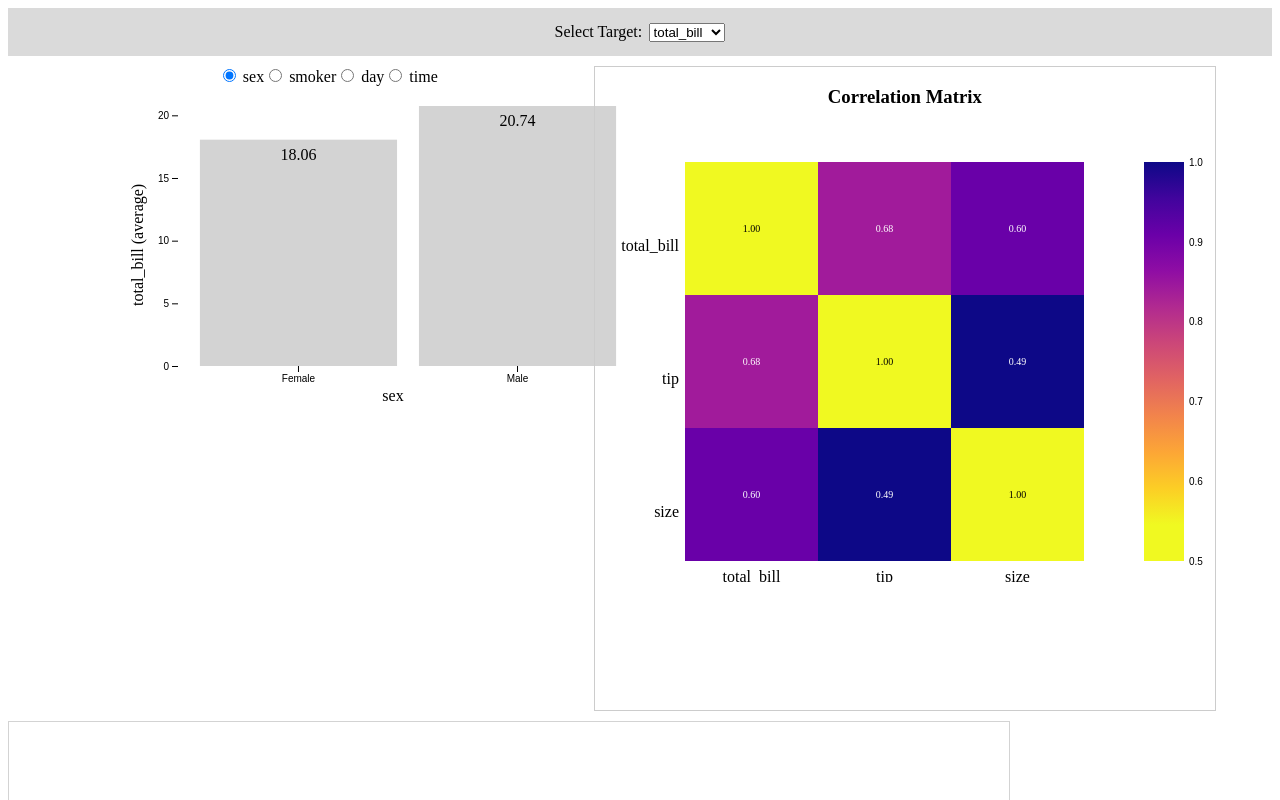
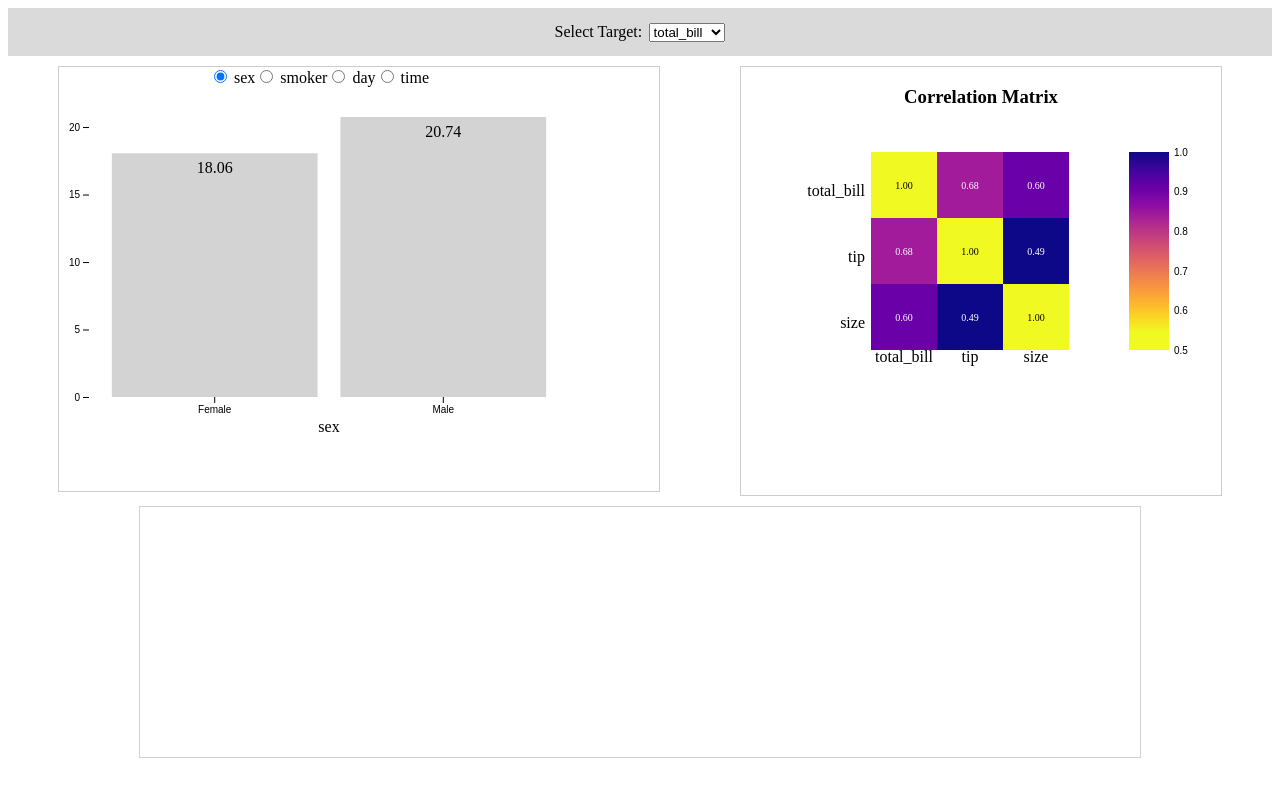
Before and after one commit to Bclayts71/D3App5, a React (Create React App) app: page / in a window 1280 px wide. Shown: the top 800 px of the page. Built offline with nearby package versions, Linux system fonts and the light colour scheme.

Commit message:
Styling changes

```diff
--- a/src/App.css
+++ b/src/App.css
@@ -23,12 +23,16 @@
 }
 
 .bar-chart {
-  margin-left: 5vw;
-  width: 30%;
+  display: flex;
+  align-items: center;
+  border: 1px solid #ccc;
+  justify-content: center;
 }
 .radioController{
-  margin-left: 7vw;
+  margin-left: 25%;
 }
+
+
 
 .corr-matrix-container {
   display: flex;
@@ -57,3 +61,8 @@
   font-family: sans-serif;
   font-size: 12px;
 }
+.scatterPlot-container{
+  display: flex;
+  flex-direction: column;
+  align-items: center;
+}
--- a/src/App.js
+++ b/src/App.js
@@ -66,7 +66,9 @@ class App extends Component {
           <CorrMatrix data={this.state.data} onMatrixClick={this.handleMatrixClick} />
         </div>
       </div>
-      <ScatterPlot data={this.state.selectedMatrixData} />
+      <div className="scatterPlot-container">
+        <ScatterPlot data={this.state.selectedMatrixData} />
+      </div>
     </div>;
   }
 }
--- a/src/components/BarChart.js
+++ b/src/components/BarChart.js
@@ -27,7 +27,7 @@ class BarChart extends Component {
 
 
 
-    const margin = { top: 20, right: 20, bottom: 50, left: 50 };
+    const margin = { top: 30, right: 30, bottom: 30, left: 30 };
     const width = 600 - margin.left - margin.right;
     const height = 400 - margin.top - margin.bottom;
 
@@ -44,6 +44,7 @@ class BarChart extends Component {
     svg.selectAll('.bar').remove();
     svg.selectAll('g').remove();
     svg.selectAll('.bar-label').remove();
+    svg.selectAll('text').remove();
     svg.selectAll('.x-axis').selectAll('*').remove();
     svg.selectAll('.y-axis').selectAll('*').remove();
     svg.selectAll('.bar')
--- a/src/components/CorrMatrix.js
+++ b/src/components/CorrMatrix.js
@@ -25,8 +25,8 @@ const CorrMatrix = ({ data, onMatrixClick }) => {
         if (data && data.length > 0 && d3Container.current) {
             const { matrix, keys } = calculateCorrelationMatrix(data);
 
-            const margin = { top: 20, right: 130, bottom: 20, left: 90 };
-            const size = 400;
+            const margin = { top: 10, right: 150, bottom: 15, left: 130 };
+            const size = 200;
             const gridSize = Math.floor(size / keys.length);
 
             const svg = d3.select(d3Container.current)
--- a/src/components/ScatterPlot.js
+++ b/src/components/ScatterPlot.js
@@ -7,7 +7,7 @@ class ScatterPlot extends Component {
     this.d3Container = React.createRef();
     this.margin = { top: 40, right: 30, bottom: 50, left: 60 };
     this.width = 950 - this.margin.left - this.margin.right;
-    this.height = 400 - this.margin.top - this.margin.bottom;
+    this.height = 250 - this.margin.top - this.margin.bottom;
   }
 
   componentDidMount() {
@@ -87,7 +87,7 @@ class ScatterPlot extends Component {
 
   render() {
     return (
-      <svg width="1000" height="450" ref={this.d3Container}
+      <svg width="1000" height="250" ref={this.d3Container}
       style={{ border: "0.25px solid #D3D3D3" }}></svg>
     );
   }
```
